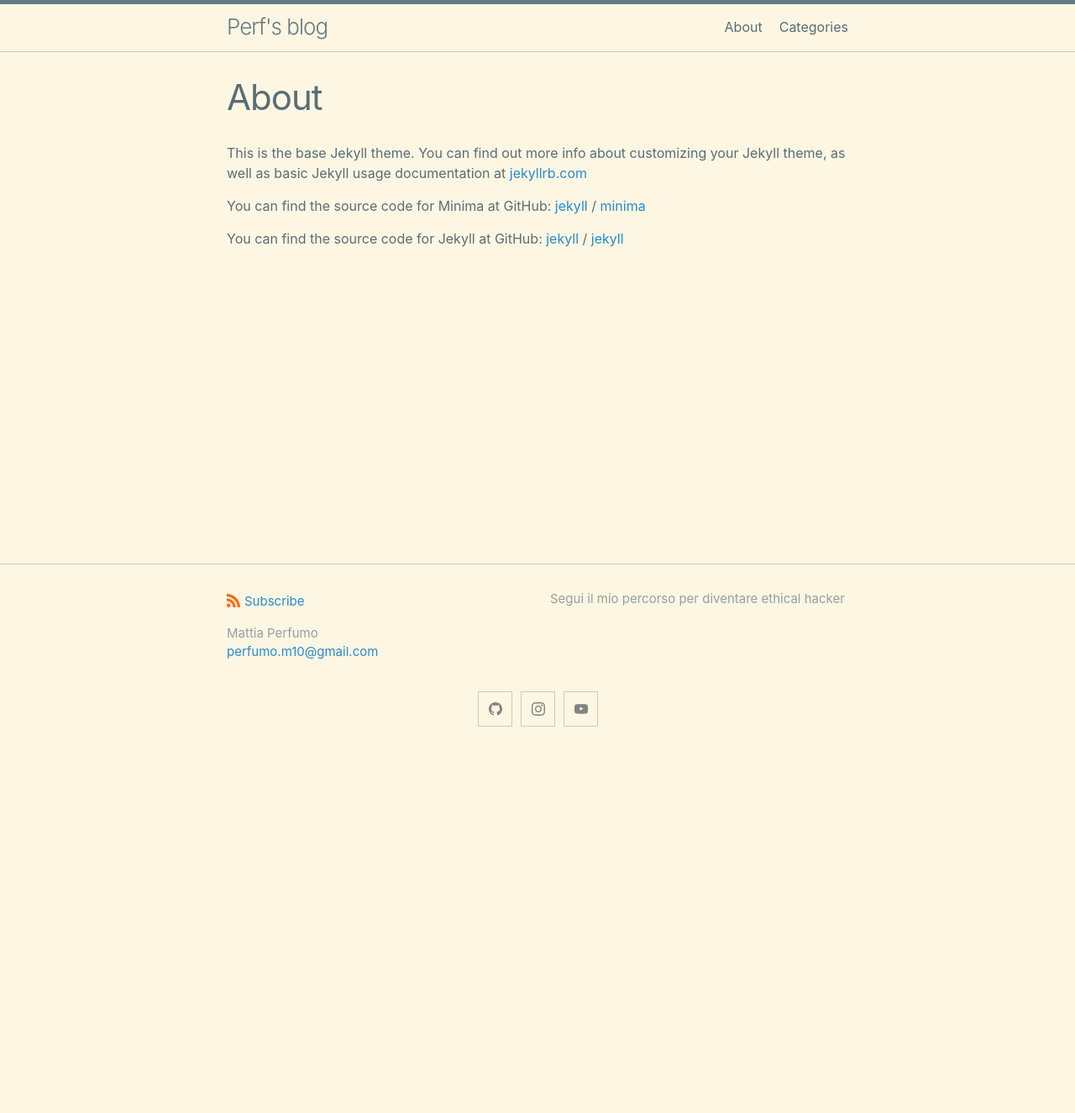
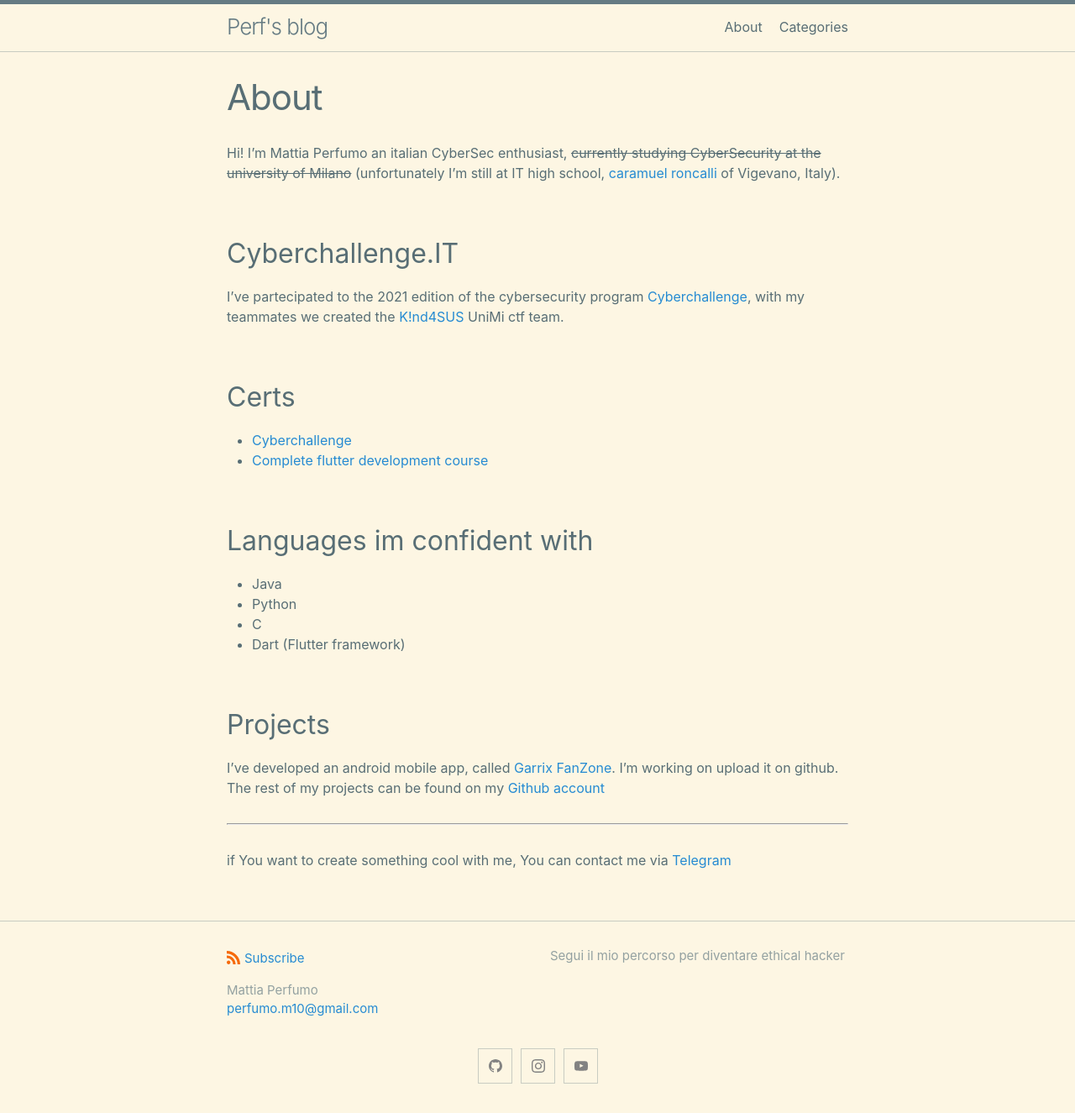
Before and after one commit to mperf/mperf.github.io, a Jekyll site: the page built from about.markdown, in a window 1280 px wide. Shown: the whole page at 84% size. Built offline with Jekyll 4.4.1, drawn with Linux system fonts in a browser that asks for light colours; before the commit the page ends 900 px from its top, so only the background shows below that.

Commit message:
About me section update

```diff
--- a/about.markdown
+++ b/about.markdown
@@ -3,16 +3,24 @@ layout: page
 title: About
 permalink: /about/
 ---
+Hi! I'm Mattia Perfumo an italian CyberSec enthusiast, ~~currently studying CyberSecurity at the university of Milano~~ (unfortunately I'm still at  IT high school,
+[caramuel roncalli](https://www.caramuelroncalli.it) of Vigevano, Italy).
+## Cyberchallenge.IT
+I've partecipated to the 2021 edition of the cybersecurity program [Cyberchallenge](https://www.cyberchallenge.it), with my teammates we created the [K!nd4SUS](https://www.k1nd4sus.tk) UniMi ctf team.
+## Certs
+- [Cyberchallenge](/assets/cyberchallengeit_2021_certificato_gara_locale.pdf)
+- [Complete flutter development course](/assets/certificate-of-completion-for-the-complete-flutter-development-bootcamp-using-dart.pdf)
 
-This is the base Jekyll theme. You can find out more info about customizing your Jekyll theme, as well as basic Jekyll usage documentation at [jekyllrb.com](https://jekyllrb.com/)
+## Languages im confident with
+- Java
+- Python
+- C
+- Dart (Flutter framework)
 
-You can find the source code for Minima at GitHub:
-[jekyll][jekyll-organization] /
-[minima](https://github.com/jekyll/minima)
+## Projects
+I've developed an android mobile app, called [Garrix FanZone](https://play.google.com/store/apps/details?id=com.grxfanzone). I'm working on upload it on github.
+The rest of my projects can be found on my [Github account](https://www.github.com/mperf)
 
-You can find the source code for Jekyll at GitHub:
-[jekyll][jekyll-organization] /
-[jekyll](https://github.com/jekyll/jekyll)
+---
 
-
-[jekyll-organization]: https://github.com/jekyll
+if You want to create something cool with me, You can contact me via [Telegram](https://t.me/Perf21)
```
Also changed, not shown: _posts/22-01-27-capitolo-1.md (+1 -1 lines), 4 other files.
